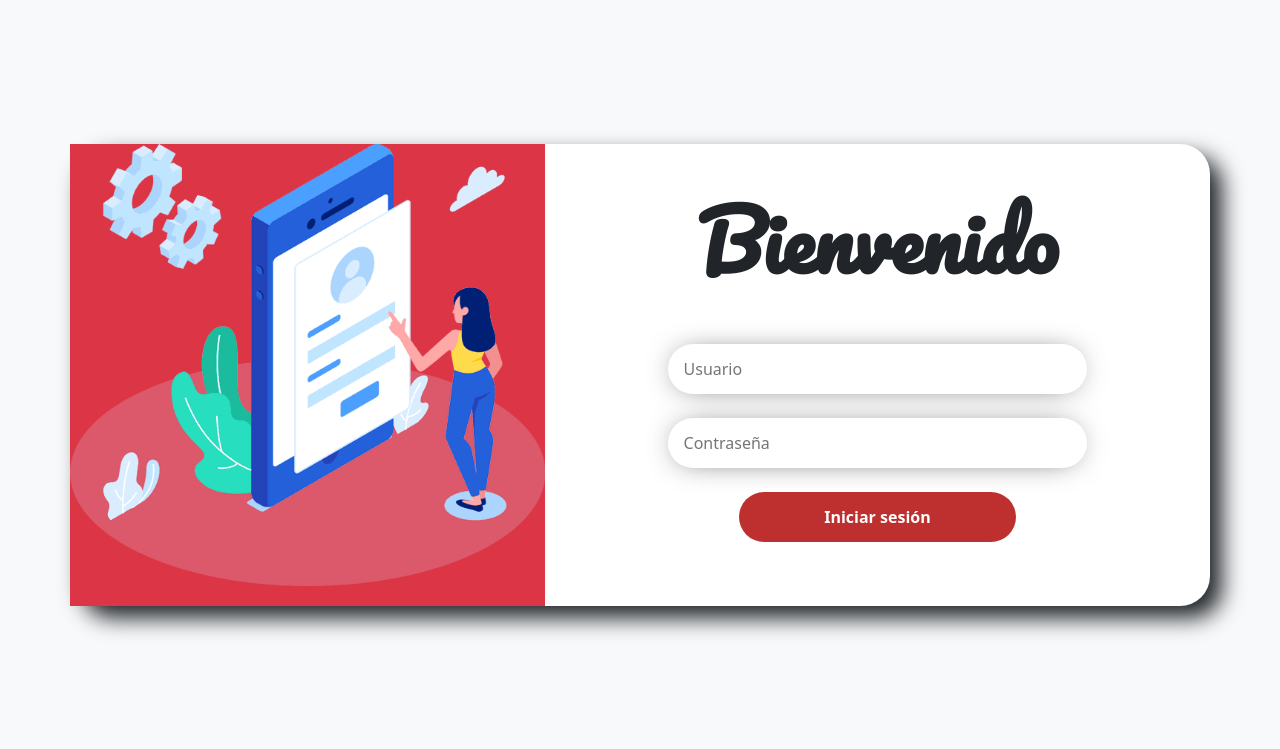
After one commit to andyetoledo/proyectoPython, a Django app: page / in a window 1280 px wide. The commit adds this page. Shown: the top 749 px of the page. Run offline with Django 3.2, Linux system fonts and the light colour scheme.

Commit message:
login, registro y staic imagenes

```diff
--- a/gestionUsuarios/formUsuario.py
+++ b/gestionUsuarios/formUsuario.py
@@ -1 +1,26 @@
 from django import forms
+from django.contrib.auth.forms import UserCreationForm
+from django.contrib.auth.models import User
+
+
+
+class Login(forms.ModelForm):
+    class Meta:
+        model = User
+        fields = ('username', 'password')
+        widgets = {
+            'username': forms.TextInput(attrs={'class': 'inp px-3','placeholder':'Usuario'}),
+            'password': forms.TextInput(attrs={'class': 'inp px-3','placeholder':'Contraseña','type':'password',"maxlength":"5"})
+        }
+
+class Registro(forms.ModelForm):
+    class Meta:
+        model = User
+        fields = ('username', 'first_name', 'last_name', 'email', 'password')
+        widgets = {
+            'username': forms.TextInput(attrs={'class': ''}),
+            'first_name': forms.TextInput(attrs={'class': ''}),
+            'last_name': forms.TextInput(attrs={'class': ''}),
+            'email': forms.TextInput(attrs={'class': ''}),
+            'password': forms.TextInput(attrs={'class': '','type':'password'})
+        }
--- a/gestionUsuarios/views.py
+++ b/gestionUsuarios/views.py
@@ -1,18 +1,34 @@
-from django.shortcuts import render
+from django.shortcuts import render, redirect
 from django.template.loader import get_template
 from django.http import HttpResponse
+from django.contrib.auth.forms import UserCreationForm
+
 # Create your views here.
+
+from .formUsuario import Registro
 
 from gestionUsuarios.models import TipoUsuario
 from django.contrib.auth.models import User
 
-def iniciar_sesion(request):
-    return render(request,"exampleView.html")
+from django.contrib.auth import logout,authenticate
+from gestionUsuarios.formUsuario import Login
 
-def registrar_usaurio(request):
-    return render(request,"exampleView.html")
+def registrar_usuario(request):
+    formRegistro = Registro(request.POST)
+    if request.method == "POST":
+        if formRegistro.is_valid():
+            username = request.POST["username"]
+            first_name = request.POST["first_name"]
+            last_name = request.POST["last_name"]
+            email = request.POST["email"]
+            password = request.POST["password"]
+            USER = User.objects.create_user(username=username, first_name=first_name, last_name=last_name, email=email, password=password)
+            USER.save()
 
-def editar_usaurio(request):
+    context = {'formRegistro': formRegistro}
+    return render(request, "registrar_usuario.html", context)
+
+def editar_usuario(request):
     return render(request,"exampleView.html")
 
 def base_wiki(request):
@@ -20,14 +36,36 @@ def base_wiki(request):
     return HttpResponse(b.render({}))
 
 #Para los errores
-def error404(request): #pagina no encontrada
-    return render(request,"exampleView.html")
+def error_404(request,exception): #pagina no encontrada
+    return render(request, "error404.html")
 
-def error500(request): #Error en el server
-    return render(request,"exampleView.html")
+def error_500(request): #Error en el server
+    return render(request, "error500.html")
 
-def error403(request): #Permiso denegado
-    return render(request,"exampleView.html")
+def error_403(request,exception): #Permiso denegado
+    return render(request, "error403.html")
 
-def error400(request): #Solicitud incorrecta
-    return render(request,"exampleView.html")
+def error_400(request,exception): #Solicitud incorrecta
+    return render(request, "error400.html")
+
+def iniciar_sesion(request):
+    loginForm = Login(request.POST)
+    if request.method == "POST":
+            username = request.POST.get('username')
+            password = request.POST.get('password')
+            print(username)
+            print(password)
+            user = authenticate(request, username=username, password=password)
+            print(user)
+            if user is not None:
+                Login(request, user)
+                print("a")
+                return render(request,'mostrar_tarjeta.html')
+            else:
+                print("b")
+                return redirect('login')
+    return render(request, "login.html", {'loginForm':loginForm})
+
+def prueba(request):
+    b = get_template('prueba.html')
+    return HttpResponse(b.render({}))
--- /dev/null
+++ b/static/login.css
@@ -0,0 +1,51 @@
+{% load static %}
+*{
+    padding: 0;
+    margin: 0;
+    box-sizing: content-box;
+}
+
+.row {
+    background: white;
+    border-radius: 30px;
+    box-shadow: 12px 12px 22px
+}
+
+.login img {
+    border-top-left-radius: 30px;
+    border-bottom-left-radius: 30px;
+
+}
+
+.login h1 {
+    font-size: 5rem;
+    font-weight: 700;
+    font-family: 'Pacifico', cursive;
+}
+
+.inp {
+    height: 50px;
+    width: 70%;
+    border: none;
+    outline: none;
+    border-radius: 60px;
+    box-shadow: -1px 1px 30px -11px rgba(0,0,0,0.75);
+    -webkit-box-shadow: -1px 1px 30px -11px rgba(0,0,0,0.75);
+    -moz-box-shadow: -1px 1px 30px -11px rgba(0,0,0,0.75);
+}
+
+.btn1 {
+    height: 50px;
+    width: 50%;
+    border: none;
+    outline: none;
+    border-radius: 60px;
+    font-weight: 600;
+    background: rgb(190,47,47);
+    color:white;
+}
+
+.btn1:hover{
+    background: black;
+    transition: 0.4s;
+}
--- /dev/null
+++ b/templates/login.html
@@ -0,0 +1,54 @@
+{% load static %}
+<!doctype html>
+<html lang="en">
+  <head>
+    <!-- Required meta tags -->
+    <meta charset="utf-8">
+    <meta name="viewport" content="width=device-width, initial-scale=1">
+    <!-- Bootstrap CSS -->
+    <link href="https://cdn.jsdelivr.net/npm/bootstrap@5.1.3/dist/css/bootstrap.min.css" rel="stylesheet" integrity="sha384-1BmE4kWBq78iYhFldvKuhfTAU6auU8tT94WrHftjDbrCEXSU1oBoqyl2QvZ6jIW3" crossorigin="anonymous">
+    <title>Inicia sesión</title>
+      <link rel="stylesheet" href="https://cdnjs.cloudflare.com/ajax/libs/animate.css/4.1.1/animate.min.css"/>
+      <link rel="stylesheet" href="{% static '/login.css' %}" type="text/css">
+      <link rel="preconnect" href="https://fonts.googleapis.com">
+      <link rel="preconnect" href="https://fonts.gstatic.com" crossorigin>
+      <link href="https://fonts.googleapis.com/css2?family=Pacifico&display=swap" rel="stylesheet">
+  </head>
+  <body class="bg-light py-5">
+    <section class="login py-5 ">
+        <div class="container py-5">
+            <div class="row g-0 ">
+                <div class="col-lg-5 bg-danger">
+                    <img class="img-fluid" alt="" src={% static '/images/login.png' %}/>
+                </div>
+                <div class="col-lg-7 text-center text py-5">
+                    <h1 class="animate__animated animate__heartBeat">Bienvenido</h1>
+                    <form action="" method="post"> {% csrf_token %}
+                        <div class="form-row pt-5">
+                            <div class="offset-1 col-lg-10">
+                                <!--<input type="text" class="inp px-3" placeholder="Usuario">-->
+                                {{ loginForm.username }}
+                            </div>
+                        </div>
+
+                        <div class="form-row pt-4">
+                            <div class="offset-1 col-lg-10">
+                                <!--<input type="text" class="inp px-3" placeholder="Contraseña">-->
+                                {{ loginForm.password }}
+                            </div>
+                        </div>
+
+                        <div class="form-row pt-4 pb-3">
+                            <div class="offset-1 col-lg-10">
+                                <button class="btn1">Iniciar sesión</button>
+                            </div>
+                        </div>
+
+                    </form>
+                </div>
+            </div>
+        </div>
+    </section>
+    <script src="https://cdn.jsdelivr.net/npm/bootstrap@5.1.3/dist/js/bootstrap.bundle.min.js" integrity="sha384-ka7Sk0Gln4gmtz2MlQnikT1wXgYsOg+OMhuP+IlRH9sENBO0LRn5q+8nbTov4+1p" crossorigin="anonymous"></script>
+  </body>
+</html>
--- a/templates/registrar_tarjeta.html
+++ b/templates/registrar_tarjeta.html
@@ -7,11 +7,12 @@
 </head>
 <body>
     <h1>registrar tarjeta bro</h1>
-    <form method="post" action=""> {% csrf_token %}
+    <form method="post" action="mostrar_tarjeta.html"> {% csrf_token %}
         <table>
-            {{ formTarjeta.as_table }}
+            {{ formTarjeta2.as_table }}
             {{ formTipo.as_table }}
         </table>
+
         <input type="submit" value="Enviar"/>
     </form>
 </body>
--- a/wcards/settings.py
+++ b/wcards/settings.py
@@ -23,11 +23,11 @@ BASE_DIR = Path(__file__).resolve().parent.parent
 SECRET_KEY = 'django-insecure-g-w40*!@afgz@w_tudxd#f_!z(6--)0-iwzusr)jz@=9z&_p#^'
 
 # SECURITY WARNING: don't run with debug turned on in production!
-DEBUG = True
+DEBUG = False
 
-ALLOWED_HOSTS = []
+ALLOWED_HOSTS = ["*"]
 
-STATICFILES_DIRS=['./wcards/static']
+STATICFILES_DIRS=['../wcards/static']
 
 # Application definition
 
--- a/wcards/urls.py
+++ b/wcards/urls.py
@@ -15,17 +15,28 @@ Including another URLconf
 """
 from django.contrib import admin
 from django.urls import path
+
+import gestionUsuarios.views
 from gestionUsuarios.views import *
 from gestionTarjetas.views import *
 
 urlpatterns = [
     path('admin/', admin.site.urls),
-    path('inicio/',iniciar_sesion),
-    path('registrar_usaurio/',registrar_usaurio),
-    path('editar_usaurio/',editar_usaurio),
-    path('mostrar_tarjeta/',mostrar_tarjeta),
-    path('registrar_tarjeta/',registrar_tarjeta),
-    path('detalle_tarjeta/',detalle_tarjeta),
-    path('mis_listas/',mis_listas),
-    path("baseWiki/", base_wiki),
+    path('',iniciar_sesion, name='login'),
+    path('registrar_usuario/',registrar_usuario,name="registrarU"),
+    path('editar_usuario/',editar_usuario,name="editarU"),
+    path('mostrar_tarjeta/',mostrar_tarjeta,name="mostrarTarjeta"),
+    path('registrar_tarjeta/',registrar_tarjeta,name="registrarT"),
+    path('detalle_tarjeta/',detalle_tarjeta,name="detalleT"),
+    path('mis_listas/',mis_listas,name="listas"),
+    path("baseWiki/", base_wiki,name='baseW'),
+    path("prueba/", prueba)
 ]
+
+handler400 = error_400
+
+handler403 = error_403
+
+handler404 = error_404
+
+handler500 = error_500
```
Also changed, not shown: gestionTarjetas/formTarjeta.py (+14 -2 lines), gestionTarjetas/views.py (+8 -7 lines), templates/error400.html (added, +18 -0 lines), templates/error403.html (added, +18 -0 lines), templates/error404.html (added, +17 -0 lines), templates/error500.html (added, +20 -0 lines), templates/prueba.html (added, +57 -0 lines), templates/registrar_usuario.html (added, +28 -0 lines), static/images/Error_400.jpg (added), static/images/Error_403.jpg (added), static/images/Error_404.jpg (added), static/images/Error_500.jpg (added), static/images/login.png (added).
